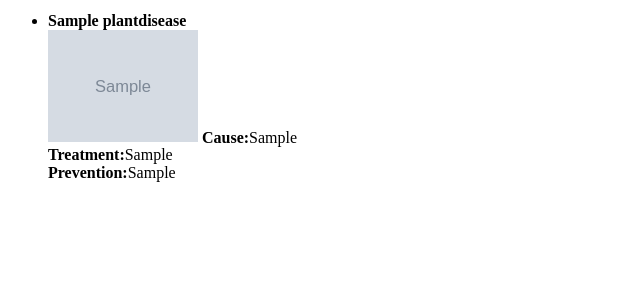
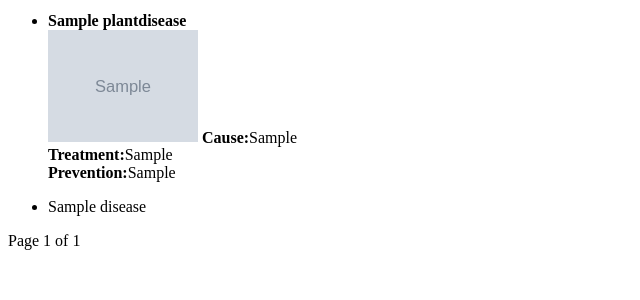
Before and after one commit to Jay-68/plant_diagnosis, a Django app: template diagnosis/templates/diagnosis/search.html in a window 1280 px wide. Shown: the part 156-456 px from the top of the page, without its empty margins (0-640 px from the left). Run offline with Django 5.2, Linux system fonts and the light colour scheme; tables that the repository leaves empty hold one stand-in row (values such as "Sample post"); the template is opened without the code that fills it: values that come from a table or form of the project are taken from there, most other values are stand-ins (such as "Sample title", 1, 10 or a date in 2020); grey boxes marked "Sample" are stand-in pictures.

Commit message:
nobody knows what it means, but it's provocative

```diff
--- a/diagnosis/templates/diagnosis/search.html
+++ b/diagnosis/templates/diagnosis/search.html
@@ -32,5 +32,28 @@
             {% endif %}
     {% endif %}
 
+    {% if page_obj %}
+        <ul>
+            {% for disease in page_obj %}
+                <li>{{ disease.name }}</li>
+            {% endfor %}
+        </ul>
+
+        <!-- Pagination Controls -->
+         <div>
+            {% if page_obj.has_previous %}
+                <a href="?symptom={{ query }}&page=1">First</a>
+                <a href="?symptom={{ query }}&page={{ page_obj.previous_page_number }}">Previous</a>
+            {% endif %}
+
+            Page {{ page_obj.number }} of {{ page_obj.paginator.num_pages }}
+
+            {% if page_obj.has_next %}
+                <a href="?symptoms={{ query }}&page={{ page_obj.next_page_number }}">Next</a>
+                <a href="?symptoms={{ query }}&page={{ page_obj.paginator.num_pages }}">Last</a>
+            {% endif %}
+
+         </div>
+    {% endif %}
 </body>
 </html>
```
Also changed, not shown: diagnosis/views.py (+8 -1 lines).
